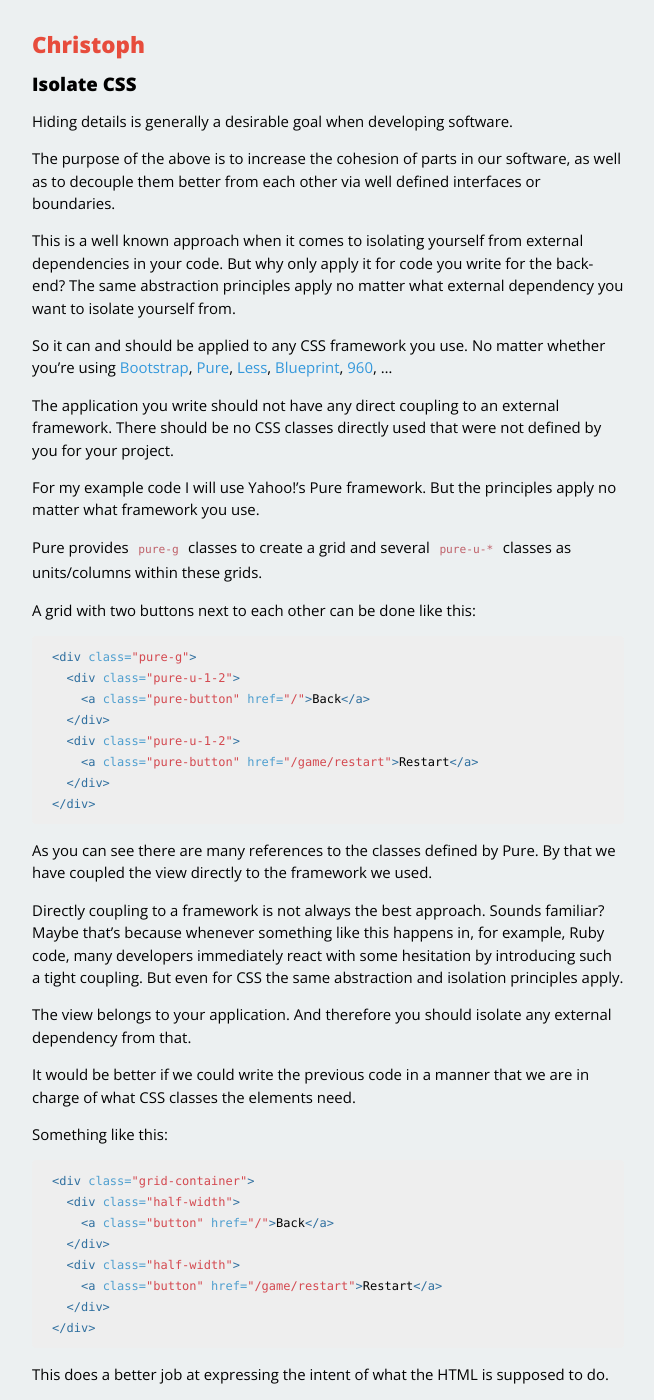
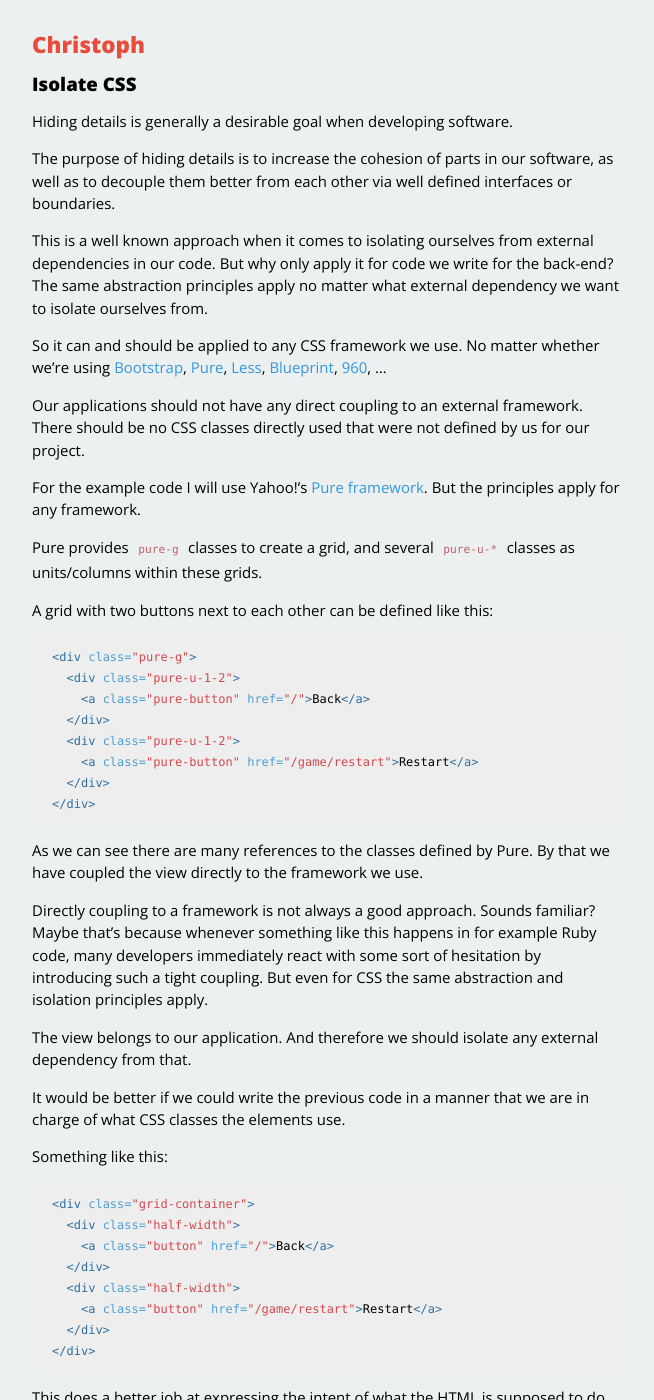
Before and after one commit to christophgockel/christophgockel.github.io, a Jekyll site: the page built from _posts/2014-10-02-isolate-css.md, in a window 1280 px wide and 1400 px high. Shown: the whole window, without its empty margins (312-966 px from the left). Built offline with Jekyll 4.4.1, drawn with Linux system fonts in a browser that asks for light colours; Markdown is read by kramdown in place of the engine named in the settings; some of the changed text lies outside the part shown.

Commit message:
Rephrased some parts of "Isolate CSS"

````diff
--- a/_posts/2014-10-02-isolate-css.md
+++ b/_posts/2014-10-02-isolate-css.md
@@ -4,19 +4,19 @@ title: Isolate CSS
 ---
 Hiding details is generally a desirable goal when developing software.
 
-The purpose of the above is to increase the cohesion of parts in our software, as well as to decouple them better from each other via well defined interfaces or boundaries.
+The purpose of hiding details is to increase the cohesion of parts in our software, as well as to decouple them better from each other via well defined interfaces or boundaries.
 
-This is a well known approach when it comes to isolating yourself from external dependencies in your code. But why only apply it for code you write for the back-end? The same abstraction principles apply no matter what external dependency you want to isolate yourself from.
+This is a well known approach when it comes to isolating ourselves from external dependencies in our code. But why only apply it for code we write for the back-end? The same abstraction principles apply no matter what external dependency we want to isolate ourselves from.
 
-So it can and should be applied to any CSS framework you use. No matter whether you're using [Bootstrap](http://getbootstrap.com/), [Pure](http://purecss.io/), [Less](http://lessframework.com/), [Blueprint](http://www.blueprintcss.org/), [960](http://960.gs/), &hellip;
+So it can and should be applied to any CSS framework we use. No matter whether we're using [Bootstrap](http://getbootstrap.com/), [Pure](http://purecss.io/), [Less](http://lessframework.com/), [Blueprint](http://www.blueprintcss.org/), [960](http://960.gs/), &hellip;
 
-The application you write should not have any direct coupling to an external framework. There should be no CSS classes directly used that were not defined by you for your project.
+Our applications should not have any direct coupling to an external framework. There should be no CSS classes directly used that were not defined by us for our project.
 
-For my example code I will use Yahoo!'s Pure framework. But the principles apply no matter what framework you use.
+For the example code I will use Yahoo!'s [Pure framework](http://purecss.io/). But the principles apply for any framework.
 
-Pure provides `pure-g` classes to create a grid and several `pure-u-*` classes as units/columns within these grids.
+Pure provides `pure-g` classes to create a grid, and several `pure-u-*` classes as units/columns within these grids.
 
-A grid with two buttons next to each other can be done like this:
+A grid with two buttons next to each other can be defined like this:
 
 ```html
 <div class="pure-g">
@@ -29,13 +29,13 @@ A grid with two buttons next to each other can be done like this:
 </div>
 ```
 
-As you can see there are many references to the classes defined by Pure. By that we have coupled the view directly to the framework we used.
+As we can see there are many references to the classes defined by Pure. By that we have coupled the view directly to the framework we use.
 
-Directly coupling to a framework is not always the best approach. Sounds familiar? Maybe that's because whenever something like this happens in, for example, Ruby code, many developers immediately react with some hesitation by introducing such a tight coupling. But even for CSS the same abstraction and isolation principles apply.
+Directly coupling to a framework is not always a good approach. Sounds familiar? Maybe that's because whenever something like this happens in for example Ruby code, many developers immediately react with some sort of hesitation by introducing such a tight coupling. But even for CSS the same abstraction and isolation principles apply.
 
-The view belongs to your application. And therefore you should isolate any external dependency from that.
+The view belongs to our application. And therefore we should isolate any external dependency from that.
 
-It would be better if we could write the previous code in a manner that we are in charge of what CSS classes the elements need.
+It would be better if we could write the previous code in a manner that we are in charge of what CSS classes the elements use.
 
 Something like this:
 
@@ -61,7 +61,7 @@ This does a better job at expressing the intent of what the HTML is supposed to
 I used [Sass](http://sass-lang.com) to be able to use the CSS classes just shown.
 Using Sass allows to &ldquo;[extend](http://sass-lang.com/documentation/file.SASS_REFERENCE.html#extend)&rdquo; new selectors from existing selectors.
 
-With this we can create new selectors for us that match the domain of the application we're developing.
+With this we can create new selectors for our views that match the domain of the application we're developing.
 
 The definition for the classes of the last example look like this:
 
````
